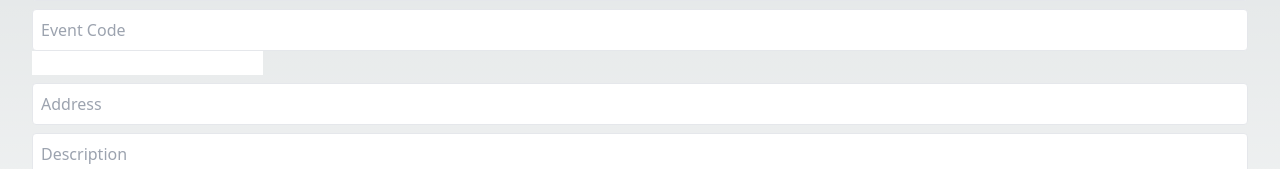
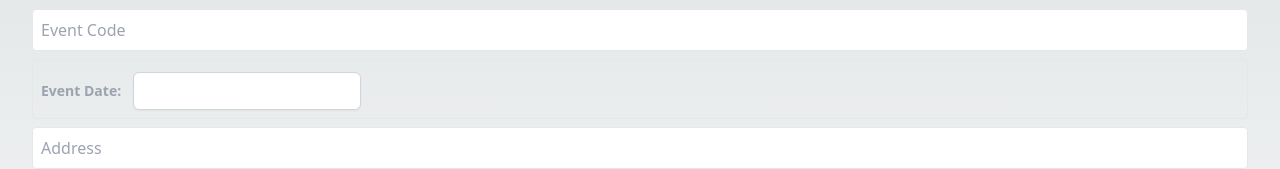
Before and after one commit to nischayhegde/chsh4h, a Next.js app: page /adminpanel in a window 1280 px wide. Shown: the part 373-542 px from the top of the page. Built offline with nearby package versions, Linux system fonts and the light colour scheme; no server answers; sample sign-in values are in the browser's storage.

Commit message:
fixed datepicker

```diff
--- a/pages/adminpanel.js
+++ b/pages/adminpanel.js
@@ -74,10 +74,7 @@ export default function Admin() {
     const handleNewEvent = (event) => {
         event.preventDefault();
         const token=window.localStorage.getItem("auth_token");
-
-        if (formState.datetime instanceof Date) {
-            formState.datetime = formState.datetime.toISOString();
-        }
+        console.log(formState.datetime);
         const name=formState.name
         const points=formState.points
         const hours=formState.hours
@@ -142,7 +139,11 @@ export default function Admin() {
                         <input className="mt-2 w-full p-2 border rounded" name="points" type="number" placeholder="Points" onChange={handleChange} required />
                         <input className="mt-2 w-full p-2 border rounded" name="hours" type="number" placeholder="Hours" onChange={handleChange} required />
                         <input className="mt-2 w-full p-2 border rounded" name="code" maxLength="6" placeholder="Event Code" onChange={handleChange} required />
+                        <div className="mt-2 w-full p-2 border rounded">
+                        <label htmlFor="event-date" className="text-sm mr-3 font-bold text-gray-400">Event Date:</label>
                             <DatePicker
+                                id="event-date"
+                                className="mt-1 block w-full py-2 px-3 border border-gray-300 bg-white rounded-md shadow-sm focus:outline-none focus:ring-indigo-500 focus:border-indigo-500 sm:text-sm"
                                 selected={formState.datetime}
                                 onChange={date => setFormState({ ...formState, datetime: date })}
                                 showTimeSelect
@@ -151,6 +152,7 @@ export default function Admin() {
                                 timeCaption="time"
                                 dateFormat="MMMM d, yyyy h:mm aa"
                             />
+                        </div>
                         <input className="mt-2 w-full p-2 border rounded" name="address" placeholder="Address" onChange={handleChange} required />
                         <textarea className="mt-2 w-full p-2 border rounded" name="description" placeholder="Description" onChange={handleChange} required />
                         <button className="mt-2 w-full p-2 border rounded bg-blue-500 text-white" type="submit">Add Event</button>
```
Lines whose indentation alone changed are shown as unchanged.
